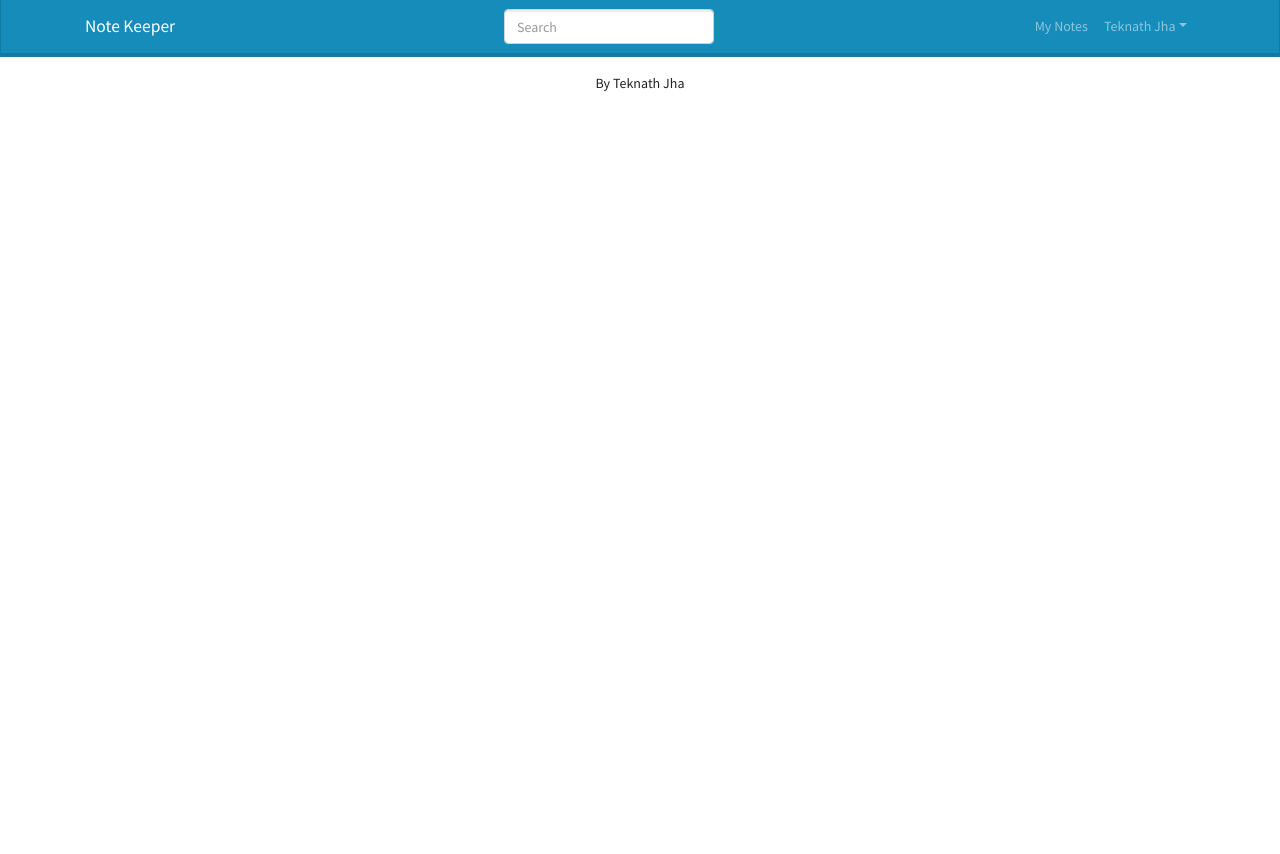
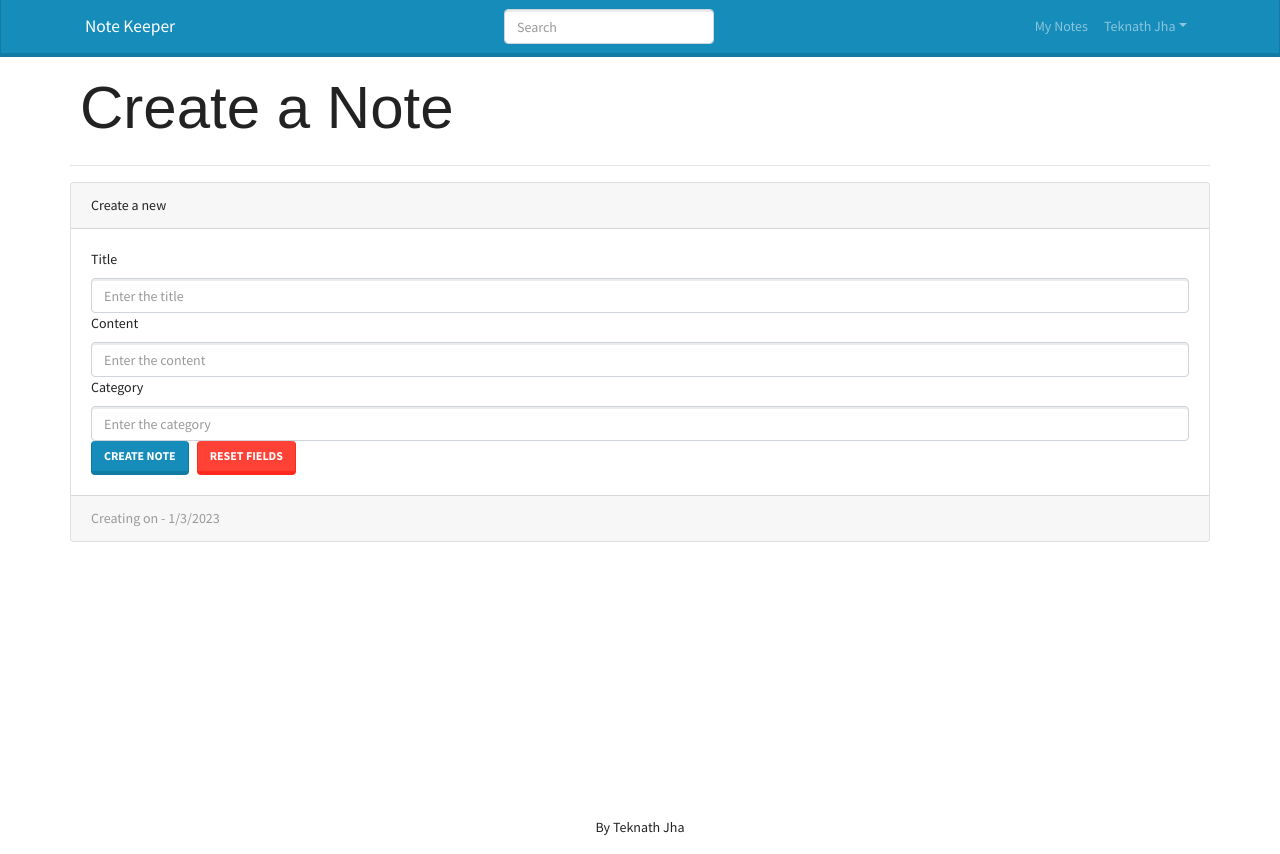
Before and after one commit to Teknath-jha/Notes-Keeper-MERN, a React (Create React App) app in the folder frontend/: page /createnote in a window 1280 px wide. Before the commit the page ends 800 px from the top, so only its background shows below. Built offline with nearby package versions, Linux system fonts and the light colour scheme.

Commit message:
Add Create Note frontend page

```diff
--- a/frontend/package.json
+++ b/frontend/package.json
@@ -11,6 +11,7 @@
     "react": "^18.2.0",
     "react-bootstrap": "^2.7.0",
     "react-dom": "^18.2.0",
+    "react-markdown": "^8.0.4",
     "react-redux": "^8.0.5",
     "react-router-dom": "^6.6.1",
     "react-scripts": "5.0.1",
--- a/frontend/src/App.js
+++ b/frontend/src/App.js
@@ -6,6 +6,7 @@
 import RegisterPage from "./screens/RegisterScreen/RegisterScreen";
 import { BrowserRouter, Route, Routes } from "react-router-dom";
 import MyNotes from "./screens/MyNotes/MyNotes";
+import CreateNote from "./screens/CreateNote/CreateNote";
 
 const App = () => (
   <BrowserRouter>
@@ -15,6 +16,7 @@
         <Route path="/" element={<LandingPage />} exact />
         <Route path="/login" element={<LoginScreen />} exact />
         <Route path="/register" element={<RegisterPage />} exact />
+        <Route path="/createnote" element={<CreateNote />} exact />
         <Route path="/mynotes" element={<MyNotes />} />
       </Routes>
     </main>
--- /dev/null
+++ b/frontend/src/actions/notesAction.js
@@ -0,0 +1,71 @@
+import axios from "axios";
+import {
+  NOTES_CREATE_FAIL,
+  NOTES_CREATE_REQUEST,
+  NOTES_CREATE_SUCCESS,
+  NOTES_LIST_FAIL,
+  NOTES_LIST_REQUEST,
+  NOTES_LIST_SUCCESS,
+} from "../constants/notesConstants";
+
+export const listNotes = () => async (dispatch, getState) => {
+  try {
+    dispatch({ type: NOTES_LIST_REQUEST });
+
+    const {
+      userLogin: { userInfo },
+    } = getState();
+
+    const config = {
+      headers: {
+        Authorization: `Bearer ${userInfo.token}`,
+      },
+    };
+
+    const { data } = await axios.get("api/notes", config);
+
+    dispatch({
+      type: NOTES_LIST_SUCCESS,
+      payload: data,
+    });
+  } catch (error) {
+    const message =
+      error.response && error.response.data.message
+        ? error.response.data.message
+        : error.message;
+
+    dispatch({ type: NOTES_LIST_FAIL, payload: message });
+  }
+};
+
+export const createNoteAction =
+  (title, content, category) => async (dispatch, getState) => {
+    try {
+      dispatch({ type: NOTES_CREATE_REQUEST });
+      const {
+        userLogin: { userInfo },
+      } = getState();
+
+      const config = {
+        headers: {
+          "Content-Type": "application/json",
+          Authorization: `Bearer ${userInfo.token}`,
+        },
+      };
+
+      const { data } = await axios.post(
+        "/api/notes/create",
+        { title, content, category },
+        config
+      );
+
+      dispatch({ type: NOTES_CREATE_SUCCESS, payload: data });
+    } catch (error) {
+      const message =
+        error.response && error.response.data.message
+          ? error.response.data.message
+          : error.message;
+
+      dispatch({ type: NOTES_CREATE_FAIL, payload: message });
+    }
+  };
--- /dev/null
+++ b/frontend/src/constants/notesConstants.js
@@ -0,0 +1,7 @@
+export const NOTES_LIST_REQUEST = "NOTES_LIST_REQUEST";
+export const NOTES_LIST_SUCCESS = "NOTES_LIST_SUCCESS";
+export const NOTES_LIST_FAIL = "NOTES_LIST_FAIL";
+
+export const NOTES_CREATE_REQUEST = "NOTES_CREATE_REQUEST";
+export const NOTES_CREATE_SUCCESS = "NOTES_CREATE_SUCCESS";
+export const NOTES_CREATE_FAIL = "NOTES_CREATE_FAIL";
--- /dev/null
+++ b/frontend/src/reducers/notesReducers.js
@@ -0,0 +1,36 @@
+import {
+    NOTES_CREATE_FAIL,
+    NOTES_CREATE_REQUEST,
+  NOTES_CREATE_SUCCESS,
+  NOTES_LIST_FAIL,
+  NOTES_LIST_REQUEST,
+  NOTES_LIST_SUCCESS,
+} from "../constants/notesConstants";
+
+export const noteListReducer = (state = { notes: [] }, action) => {
+  switch (action.type) {
+    case NOTES_LIST_REQUEST:
+      return { loading: true };
+    case NOTES_LIST_SUCCESS:
+      return { loading: false, notes: action.payload };
+    case NOTES_LIST_FAIL:
+      return { loading: false, error: action.payload };
+
+    default:
+      return state;
+  }
+};
+
+export const noteCreateReducer = (state = { notes: [] }, action) => {
+  switch (action.type) {
+    case NOTES_CREATE_REQUEST:
+      return { loading: true };
+    case NOTES_CREATE_SUCCESS:
+      return { loading: false, success: true };
+    case NOTES_CREATE_FAIL:
+      return { loading: false, error: action.payload };
+
+    default:
+      return state;
+  }
+};
--- /dev/null
+++ b/frontend/src/screens/CreateNote/CreateNote.js
@@ -0,0 +1,99 @@
+import React, { useState } from "react";
+import MainScreen from "../../components/MainScreen";
+import { Button, Card, Form } from "react-bootstrap";
+import { useDispatch, useSelector } from "react-redux";
+import Loading from "../../components/Loading";
+import ErrorMessage from "../../components/ErrorMessage";
+import ReactMarkdown from "react-markdown";
+import { useNavigate } from "react-router-dom";
+import { createNoteAction } from "../../actions/notesAction";
+
+const CreateNote = () => {
+  const [title, setTitle] = useState("");
+  const [content, setContent] = useState("");
+  const [category, setCategory] = useState("");
+
+  const dispatch = useDispatch();
+
+  const navigate = useNavigate();
+
+  const noteCreate = useSelector((state) => state.noteCreate);
+  const { loading, error, note } = noteCreate;
+
+
+  const resetHandler = () => {
+    setTitle("");
+    setCategory("");
+    setContent("");
+  };
+
+  const submitHandler = (e) => {
+    e.preventDefault();
+
+    if (!title || !content || !category) return;
+    dispatch(createNoteAction(title, content, category));
+    resetHandler();
+    navigate("/mynotes");
+  };
+
+  return (
+    <MainScreen title="Create a Note">
+      <Card>
+        <Card.Header>Create a new</Card.Header>
+        <Card.Body>
+          <Form onSubmit={submitHandler}>
+            {error && <ErrorMessage variant="danger">{error}</ErrorMessage>}
+            <Form.Group controlId="title">
+              <Form.Label>Title</Form.Label>
+              <Form.Control
+                type="text"
+                value={title}
+                placeholder="Enter the title"
+                onChange={(e) => setTitle(e.target.value)}
+              />
+            </Form.Group>
+
+            <Form.Group controlId="content">
+              <Form.Label>Content</Form.Label>
+              <Form.Control
+                type="textarea"
+                value={content}
+                placeholder="Enter the content"
+                onChange={(e) => setContent(e.target.value)}
+              />
+            </Form.Group>
+            {content && (
+              <Card>
+                <Card.Header>Note Preview</Card.Header>
+                <Card.Body>
+                  <ReactMarkdown>{content}</ReactMarkdown>
+                </Card.Body>
+              </Card>
+            )}
+            <Form.Group controlId="category">
+              <Form.Label>Category</Form.Label>
+              <Form.Control
+                type="text"
+                value={category}
+                placeholder="Enter the category"
+                onChange={(e) => setCategory(e.target.value)}
+              />
+            </Form.Group>
+            {loading && <Loading size={50} />}
+            <Button type="submit" variant="primary">
+              Create Note
+            </Button>
+            <Button className="mx-2" onClick={resetHandler} variant="danger">
+              Reset Fields
+            </Button>
+          </Form>
+        </Card.Body>
+        <Card.Footer className="text-muted">
+          Creating on - {new Date().toLocaleDateString()}
+        </Card.Footer>
+      </Card>
+    </MainScreen>
+  );
+};
+
+export default CreateNote;
--- a/frontend/src/screens/MyNotes/MyNotes.js
+++ b/frontend/src/screens/MyNotes/MyNotes.js
@@ -1,21 +1,34 @@
 import React, { useEffect, useState } from "react";
 import { Accordion, Badge, Button, Card } from "react-bootstrap";
-import { Link } from "react-router-dom";
+import { Link, Navigate, useNavigate } from "react-router-dom";
 import MainScreen from "../../components/MainScreen";
-import axios from "axios";
+import { useDispatch, useSelector } from "react-redux";
+import { listNotes } from "../../actions/notesAction";
+import Loading from "../../components/Loading";
+import ErrorMessage from "../../components/ErrorMessage";
 
 const MyNotes = () => {
+  const dispatch = useDispatch();
+  const navigate = useNavigate();
 
- const [notes , setNotes] = useState([]);
+  const noteList = useSelector((state) => state.noteList);
 
-  const fetchNotes = async () => {
-    const {data} = await axios.get("/api/notes");
-    setNotes(data);
-  };
+  const { loading, notes, error } = noteList;
+
+  const userLogin = useSelector((state) => state.userLogin);
+
+  const { userInfo } = userLogin;
+
+
+  const noteCreate = useSelector((state) => state.noteCreate);
+  const { success:successCreate} = noteCreate;
 
   useEffect(() => {
-    fetchNotes();
-  }, []);
+    dispatch(listNotes());
+    if (!userInfo) {
+      navigate("/");
+    }
+  }, [dispatch, navigate, userInfo,successCreate]);
 
   const deleteHandler = (id) => {
     if (window.confirm("Are you sure?")) {
@@ -23,13 +36,15 @@
   };
 
   return (
-    <MainScreen title="Welcome back Teknath Jha">
-      <Link to="createnote">
+    <MainScreen title={`Welcome Back ${userInfo.name}...`}>
+      <Link to="/createnote">
         <Button style={{ marginLeft: 10, marginBottom: 6 }} size="lg">
           Create New Note
         </Button>
       </Link>
-      {notes.map((note) => (
+      {error && <ErrorMessage variant="danger">{error}</ErrorMessage>}
+      {loading && <Loading />}
+      {notes?.reverse().map((note) => (
         <Accordion defaultActiveKey={["0"]} key={note._id}>
           <Accordion.Item eventkey="0">
             <Card style={{ margin: 10 }}>
@@ -70,7 +85,10 @@
                   <blockquote className="blockquote mb-0">
                     <p>{note.content}</p>
                     <footer className="blockquote-footer">
-                      Creater on - date
+                      Created on{" "}
+                      <cite title="Source Title">
+                        {note.createdAt.substring(0, 10)}
+                      </cite>
                     </footer>
                   </blockquote>
                 </Card.Body>
--- a/frontend/src/store.js
+++ b/frontend/src/store.js
@@ -4,11 +4,14 @@
 
 import { composeWithDevTools } from "redux-devtools-extension";
 import { userLoginReducer, userRegisterReducer } from "./reducers/userReducers";
+import { noteCreateReducer, noteListReducer } from "./reducers/notesReducers";
 
 const reducer = combineReducers({
   //this will contain our reducers
   userLogin: userLoginReducer,
   userRegister: userRegisterReducer,
+  noteList: noteListReducer,
+  noteCreate:noteCreateReducer,
 });
 
 const userInfoFromStorage = localStorage.getItem("userInfo")
```
Also changed, not shown: 1 other file (tests, documents, lock files or other folders). Lines whose indentation alone changed are shown as unchanged.
